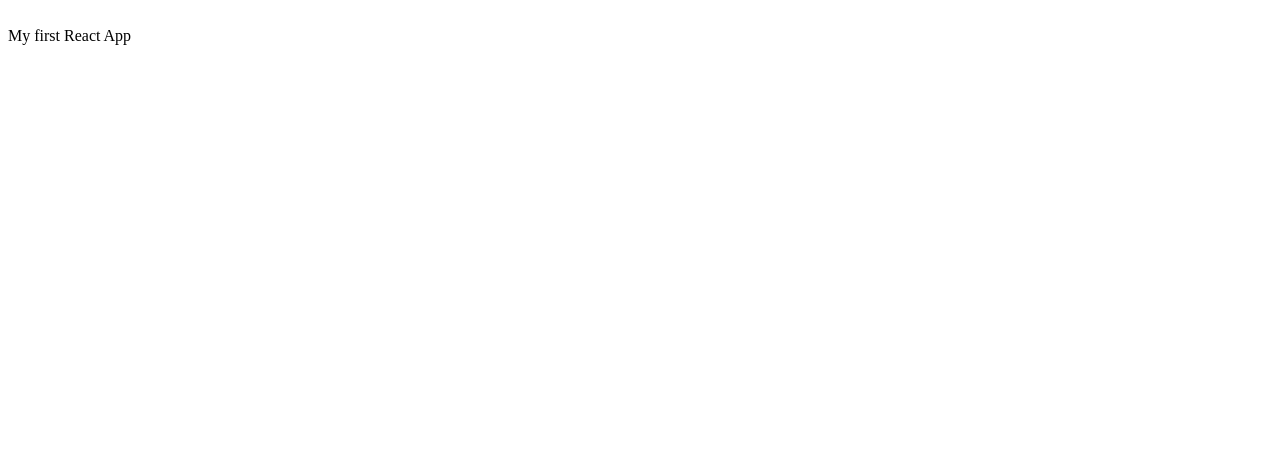
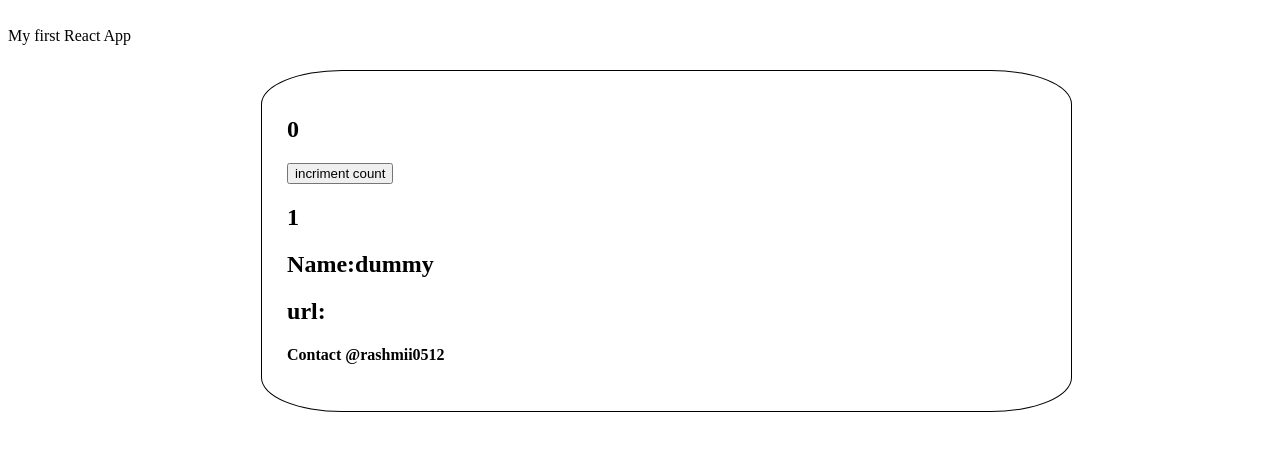
Before and after one commit to rashmii0512/food-ordering-webapp, a React (Vite) app: page /about in a window 1280 px wide. Shown: the part 167-618 px from the top of the page. Built offline with nearby package versions, Linux system fonts and the light colour scheme; no server answers.

Commit message:
episode 8- all about class

```diff
--- a/index.css
+++ b/index.css
@@ -214,3 +214,14 @@ hr{
     padding:0.5px;
     border:none;
 }
+
+
+/* About user card */
+
+.user-card{
+    width: 60%;
+    margin: 2% 20% 2% 20%;
+    padding:2%;
+    border: 1px solid black;
+    border-radius:10%;
+}
--- a/src/components/About.js
+++ b/src/components/About.js
@@ -1,10 +1,35 @@
-const About = () => {
+import User from "./User";
+import UserClass from "./UserClass";
+import { Component } from "react";
+
+class About extends Component{
+
+    constructor(props){
+        super(props);
+        // console.log("Parent Constructor");
+    };
+
+    componentDidMount(){
+        // console.log("Parent's component mounted");
+    }
+
+    render(){
+
+        // console.log("Parent render");
+
         return (
             <div>
                 <h1>About</h1>
                 <p>My first React App</p>
+                {/* <User name="rashmi-function"/> */}
+
+                {/* <UserClass name={"1st class"} age={20}/> */}
+                {/* <UserClass name={"2nd class"} age={20}/> */}
+                <UserClass/>
             </div>
+
         )
+    };
 }
 
 export default About;
--- a/src/components/Body.js
+++ b/src/components/Body.js
@@ -20,6 +20,7 @@ const Body = () => {
             "https://www.swiggy.com/dapi/restaurants/list/v5?lat=19.16876274291669&lng=72.9584626480937&is-seo-homepage-enabled=true&page_type=DESKTOP_WEB_LISTING"
         );
         const json = await data.json();
+        console.log(json);
         // console.log(json.data.cards[2].card.card.gridElements.infoWithStyle.restaurants );
         // optional chaining
         setListOfRestaurant(json?.data?.cards[5]?.card?.card?.gridElements?.infoWithStyle?.restaurants);
@@ -34,7 +35,7 @@ const Body = () => {
     //    )
     // }
 
-    return  listOfRestaurant.length === 0 ?(
+    return  filteredListOfRestaurant.length == 0 ?(
         <Shimmer/>
     ): (
         <div className="body">
--- /dev/null
+++ b/src/components/User.js
@@ -0,0 +1,32 @@
+import {useState, useEffect} from "react";
+import { GITHUB_URL } from "../utils/constants";
+
+
+const User = () => {
+    const [count , setCount] = useState("0");
+    const[count2, setCount2] =  useState("1");
+    const[info, setInfo] = useState([]);
+
+    useEffect(()=>{
+        getInfo();
+    }, []);
+
+    async function getInfo(){
+        const data = await fetch(GITHUB_URL);
+        const jsonData = data.json();
+        setInfo(jsonData);
+    }
+
+    const [name, html_url] = info ;
+    return (
+        <div className="user-card">
+            <h2>{count}</h2>
+            <h2>{count2}</h2>
+            <h2>Name:{name}</h2>
+            <h2>url: {html_url}</h2>
+            <h3>Location</h3>
+            <h4>Contact @rashmii0512</h4>
+        </div>
+    )
+}
+export default User;
--- /dev/null
+++ b/src/components/UserClass.js
@@ -0,0 +1,69 @@
+import React from "react";
+import { GITHUB_URL } from "../utils/constants";
+
+class UserClass extends React.Component {
+    constructor(props){
+        super(props);
+        // console.log(this.props.name + "Child Constructor");
+        // console.log(props);
+        this.state = {
+            count  : 0,
+            count2 : 1,
+            userInfo:{
+                name :"dummy",
+                url: "dummy",
+            }
+        };
+
+        // this.setInterval(()=>{
+        //     console.log("here");
+        // }, 1000 );
+
+
+
+
+    }
+
+    async componentDidMount(){
+
+
+        const data = await fetch(GITHUB_URL);
+        const jsonData = await data.json();
+        this.setState({
+            userInfo : jsonData,
+        })
+        console.log(jsonData);
+
+
+    }
+
+    componentWillUnmount(){
+
+    }
+
+    render(){
+        // console.log(this.props.name + "Child render");
+        // const {name} = this.props;
+        const {count, count2} = this.state;
+        const {name, html_url} = this.state.userInfo ;
+        return(
+            <div className="user-card">
+                {/* <h2>Name:{this.props.name}</h2> */}
+                <h2>{this.state.count}</h2>
+                <   button
+                    onClick = {()=>{
+                        this.setState({
+                            count: this.state.count + 1,
+                        })
+                    }}
+                >incriment count</button>
+                <h2>{count2}</h2>
+                <h2>Name:{name}</h2>
+                <h2>url: {html_url}</h2>
+                <h4>Contact @rashmii0512</h4>
+            </div>
+        )
+    }
+}
+
+export default UserClass;
--- a/src/utils/constants.js
+++ b/src/utils/constants.js
@@ -16,4 +16,8 @@ export const RES_LINK_1 =
 
 export const RES_LINK_2 =
 "&catalog_qa=undefined&submitAction=ENTER";
-// export {CON_URL, LOGO_URL};
+// export {CON_URL, LOGO_URL};.
+
+
+export const GITHUB_URL =
+"https://api.github.com/users/rashmii0512" ;
```
Lines whose indentation alone changed are shown as unchanged.
